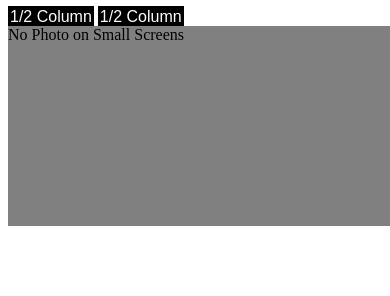
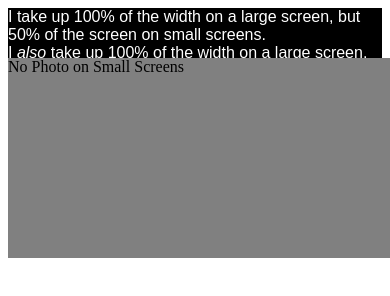
Before and after one commit to 987smithw/css-media-queries-two, a plain HTML site: page index.html in a window 390 px wide. Drawn offline with Linux system fonts and the light colour scheme.

Commit message:
Fixed text
Also added correct responsiveness

```diff
--- a/index.html
+++ b/index.html
@@ -11,8 +11,8 @@
 
 <body>
 <div class="wrapper">
-      <div class="box">1/2 Column</div>
-      <div class="box">1/2 Column</div>
+      <div id="left-box">I take up 100% of the width on a large screen, but 50% of the screen on small screens.</div>
+      <div id="right-box">I <em>also</em> take up 100% of the width on a large screen, but 50% of the screen on small screens.</div>
     </div>
 
 
--- a/style.css
+++ b/style.css
@@ -1,58 +1,51 @@
-a {
-  font-family: Arial, sans-serif;
-  font-size: 20px;
-}
-
-a:link    { color: blue;  }
-a:visited { color: red;   }
-a:hover   { color: green; }
-a:active  { color: pink;  }
-/*
-.clearfix:after {
-  content: " ";
-  display: table;
-  clear: both;
-}
-*/
-*,
-*:before,
-*:after {
-   box-sizing: border-box;
-}
 
 
-@media screen and (max-width:1000px) {
+
+@media screen and (max-width:768px) {
   /* These rules are applied for devices greater than or equal to 768 */
-  .box {
-  display: inline;
-    padding: 2px;
-}
+  #left-box {
+    width: 100%;
+    background-color: #000;
+    color: #fff;
+    font-family: arial, sans-serif;
+    display: block;
+  }
+  #right-box {
+    width: 100%;
+    background-color: #000;
+    color: #fff;
+    font-family: arial, sans-serif;
+    display: block;
+  }
+
   img {
     display: none;
   }
   }
-
-
-.box {     width:49%;  }
-
-
-.box {
-
-  margin: 0;
+.wrapper {
+  width: 100%;
+  margin-right: auto;
+  margin-left: auto;
+  height: 50px;
 }
-
-.box {
+#left-box {
+  width: 50%;
+  float: left;
   background-color: #000;
   color: #fff;
   font-family: arial, sans-serif;
-
+}
+#right-box {
+  width: 50%;
+  float: right;
+  background-color: #000;
+  color: #fff;
+  font-family: arial, sans-serif;
 }
 
 
-.wrapper {
-  width: 100%;
 
-}
+
 
 img {
   width: 100%;
@@ -65,3 +58,25 @@ height: 200px;
 width: 100%;
 background-color: grey;
 }
+
+@media screen and (max-width:768px) {
+  /* These rules are applied for devices greater than or equal to 768 */
+  #left-box {
+    width: 100%;
+    background-color: #000;
+    color: #fff;
+    font-family: arial, sans-serif;
+    display: block;
+  }
+  #right-box {
+    width: 100%;
+    background-color: #000;
+    color: #fff;
+    font-family: arial, sans-serif;
+    display: block;
+  }
+
+  img {
+    display: none;
+  }
+  }
```
